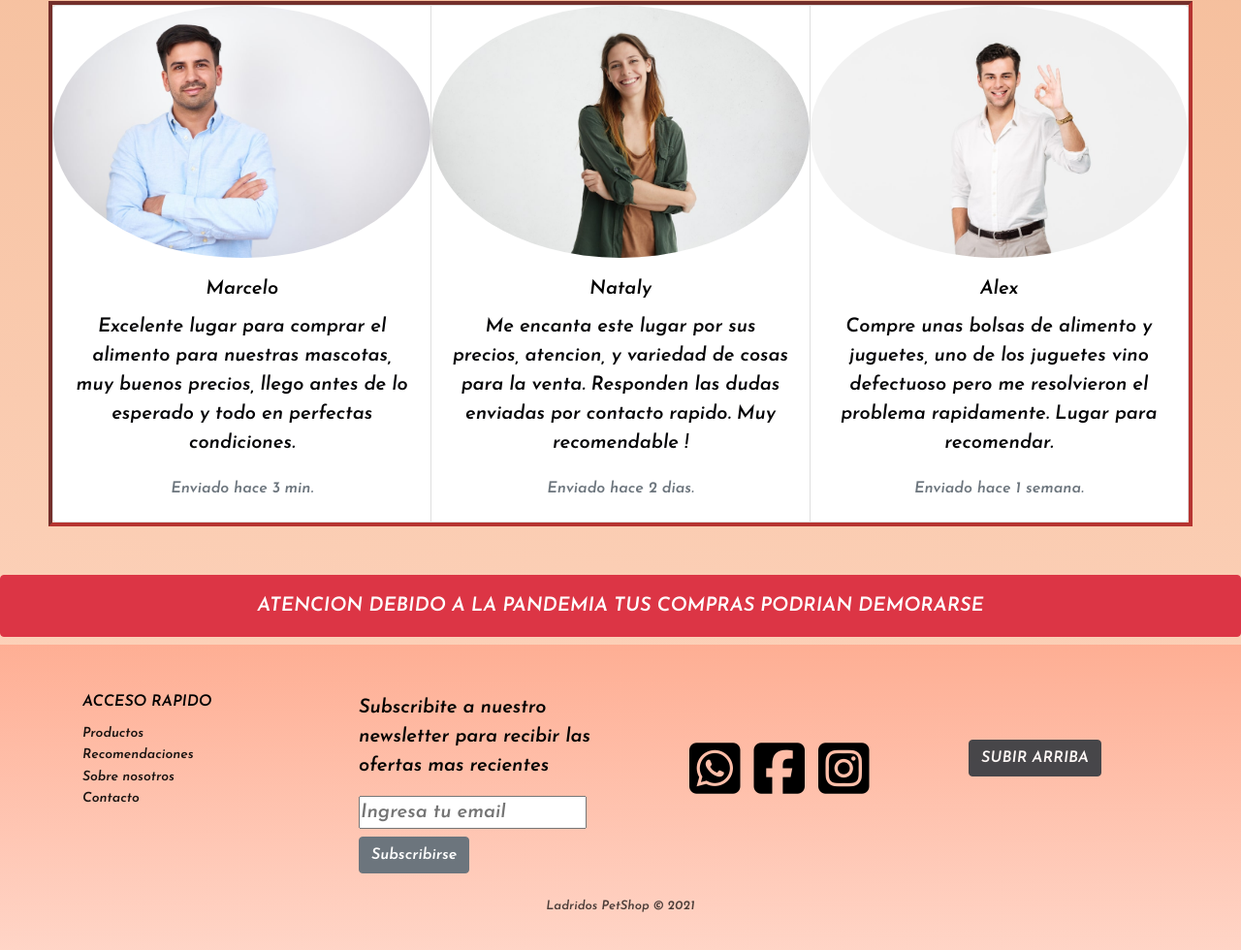
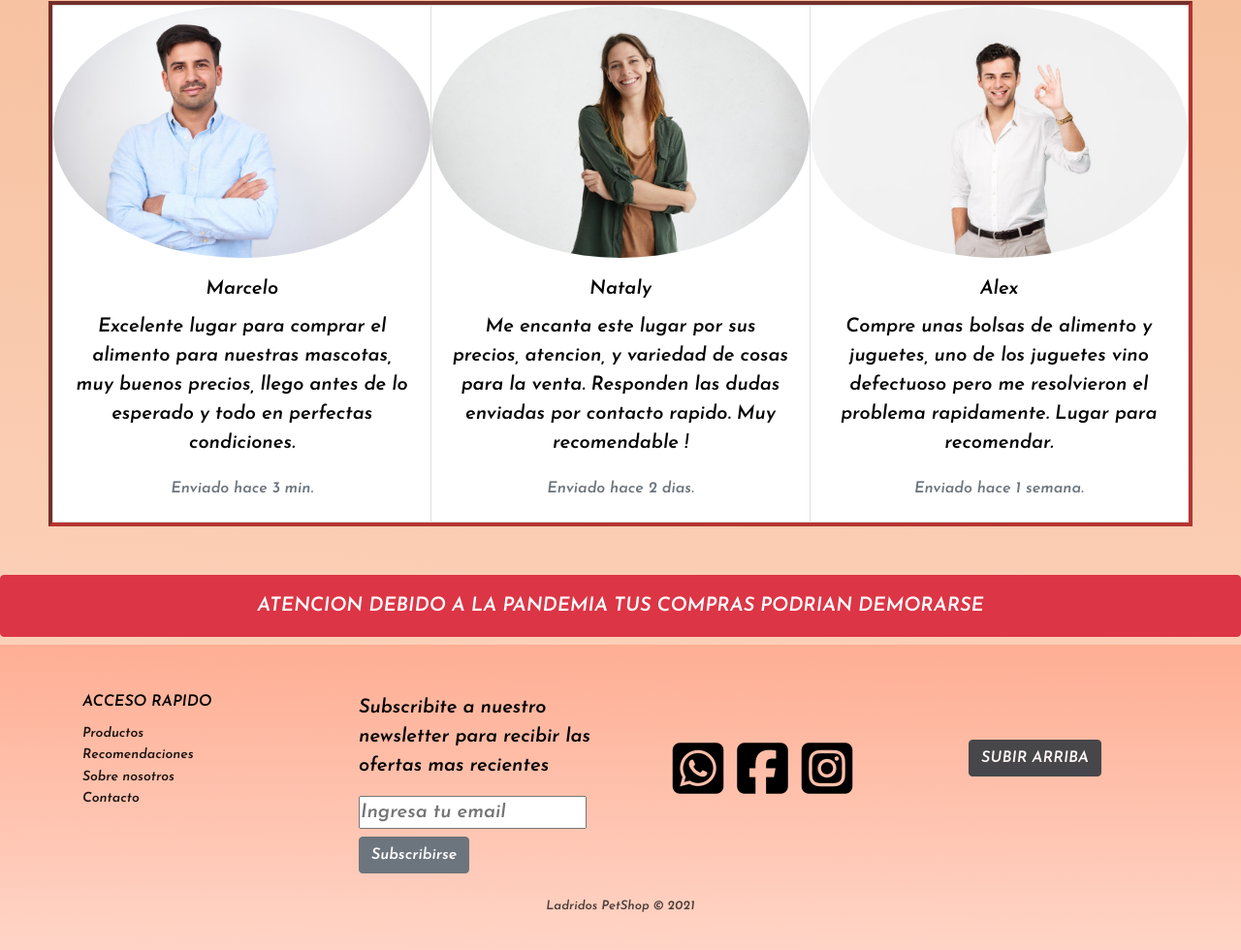
Before and after one commit to Maati99/petshopladridos-lingua, a plain HTML site: page index.html in a window 1280 px wide. Shown: the part 1942-2922 px from the top of the page at 97% size. Drawn offline with nearby package versions, Linux system fonts and the light colour scheme.

Commit message:
Cambio redes 4

```diff
--- a/index.html
+++ b/index.html
@@ -139,7 +139,7 @@
 								<button type="button" class="btn btn-secondary mt-2">Subscribirse</button>
 							</form>
 						</div>
-						<div class="col ite social mt-5 ml-5">
+						<div class="col ite social mt-5 text-center">
 							<a href="https://wa.me/+542213541549/?text=Hola, quisiera hacer una consulta" id="negro"><i class="fab fa-whatsapp-square fa-3x ml-2"></i></a>
 							<a href="https://www.facebook.com/pg/LadridosPetShop" id="negro"><i class="fab fa-facebook-square fa-3x ml-2"></i></a>
 							<a href="https://www.instagram.com/ladridos_petshop/" id="negro"><i class="fab fa-instagram-square fa-3x ml-2"></i></a>
```
Also changed, not shown: contacto.html (+1 -1 lines), cuidado.html (+1 -1 lines), gato.html (+1 -1 lines), juguetes.html (+1 -1 lines), otro.html (+1 -1 lines), perro.html (+1 -1 lines), productos.html (+1 -1 lines), recomendaciones.html (+1 -1 lines), sobrenosotros.html (+1 -1 lines).
